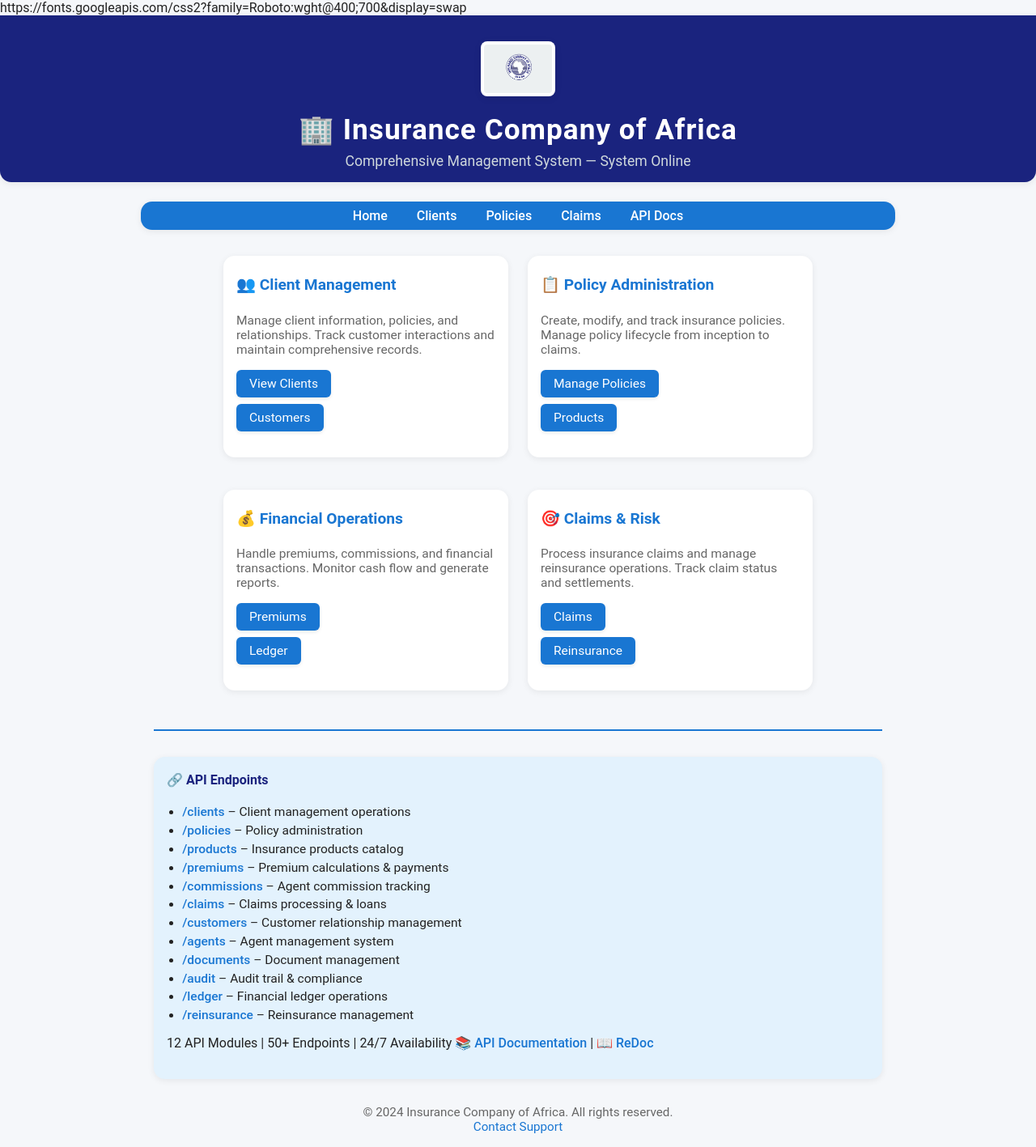
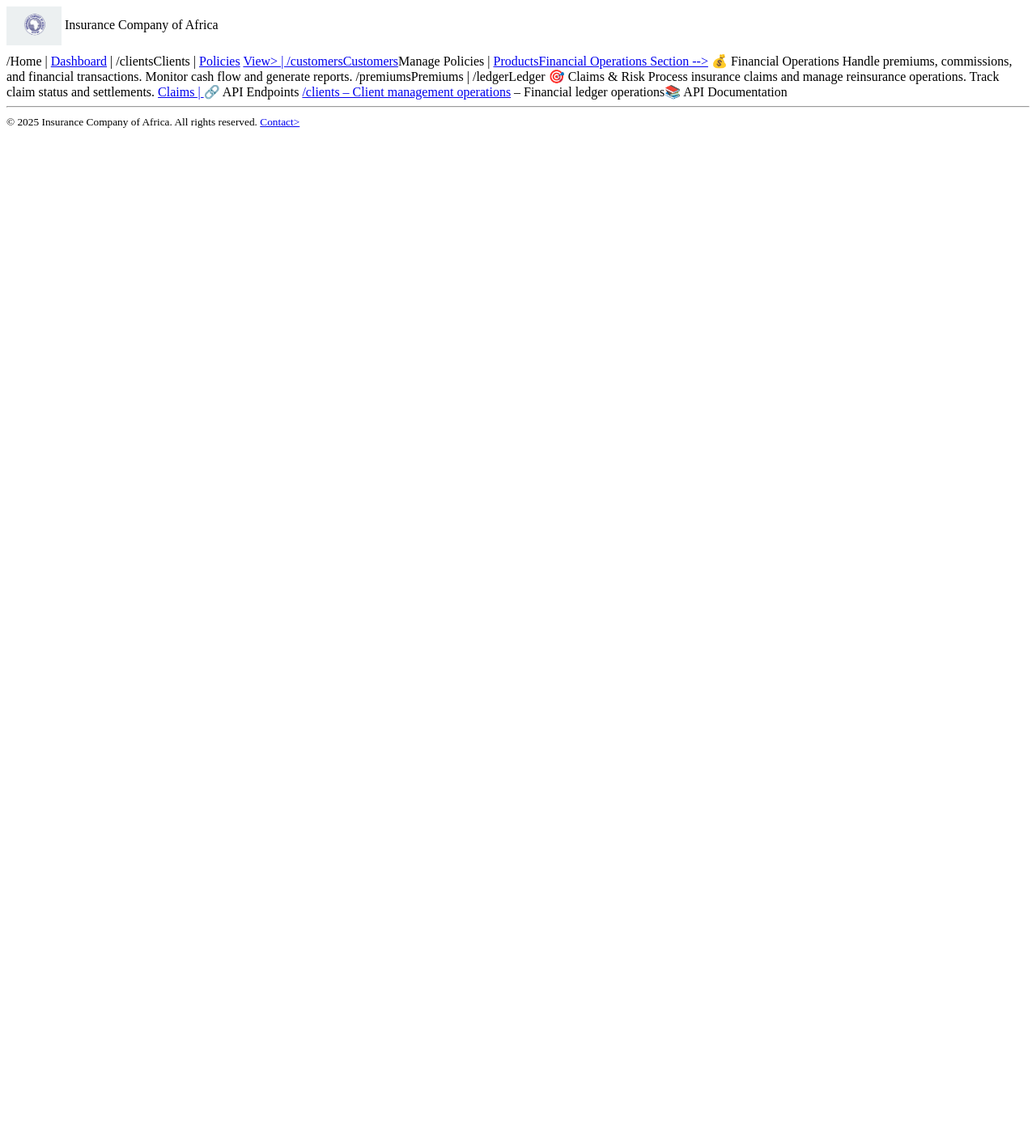
Before and after one commit to ivinaconsultancyinc/ica_app, a FastAPI app: page / in a window 1280 px wide. Shown: the whole page at 81% size. After the commit the page ends 158 px from the top, so only its background shows below. Run offline with FastAPI, Linux system fonts and the light colour scheme.

Commit message:
Update index.html

```diff
--- a/insurance_app/templates/index.html
+++ b/insurance_app/templates/index.html
@@ -1,267 +1,115 @@
-<!DOCTYPE html>
-<html lang="en">
-<head>
-  <meta charset="UTF-8">
-  <title>Insurance Company of Africa - Management System</title>
-  <meta name="viewport" content="width=device-width, initial-scale=1.0">
-  <!-- Favicon -->
-  <link rel="shortcut icon" href="/static/favicon.ico">
-  <!-- Google Fonts for a modern look -->
-  https://fonts.googleapis.com/css2?family=Roboto:wght@400;700&display=swap
-  <style>
-    :root {
-      --primary: #1a237e;
-      --accent: #1976d2;
-      --background: #f5f7fa;
-      --card-bg: #fff;
-      --text: #222;
-      --muted: #666;
-      --border-radius: 14px;
-      --shadow: 0 2px 8px rgba(0,0,0,0.07);
-    }
-    body {
-      background: var(--background);
-      color: var(--text);
-      font-family: 'Roboto', Arial, sans-serif;
-      margin: 0;
-      padding: 0;
-    }
-    header {
-      background: var(--primary);
-      color: #fff;
-      padding: 2rem 1rem 1rem 1rem;
-      text-align: center;
-      border-bottom-left-radius: var(--border-radius);
-      border-bottom-right-radius: var(--border-radius);
-      box-shadow: var(--shadow);
-    }
-    header img {
-      height: 60px;
-      margin-bottom: 1rem;
-      border-radius: 8px;
-      box-shadow: 0 2px 8px rgba(0,0,0,0.10);
-      background: #fff;
-      padding: 4px;
-    }
-    header h1 {
-      margin: 0;
-      font-size: 2.2rem;
-      letter-spacing: 1px;
-    }
-    header p {
-      margin: 0.5rem 0 0 0;
-      font-size: 1.1rem;
-      color: #cfd8dc;
-    }
-    nav {
-      background: var(--accent);
-      padding: 0.5rem 1rem;
-      text-align: center;
-      border-radius: var(--border-radius);
-      margin: 1.5rem auto 2rem auto;
-      max-width: 900px;
-      box-shadow: var(--shadow);
-    }
-    nav a {
-      color: #fff;
-      text-decoration: none;
-      margin: 0 1rem;
-      font-weight: 500;
-      font-size: 1rem;
-      transition: color 0.2s;
-    }
-    nav a:hover {
-      color: #ffeb3b;
-      text-decoration: underline;
-    }
-    .container {
-      max-width: 900px;
-      margin: 2rem auto;
-      padding: 0 1rem;
-    }
-    .modules {
-      display: flex;
-      flex-wrap: wrap;
-      gap: 1.5rem;
-      justify-content: center;
-    }
-    .card {
-      background: var(--card-bg);
-      border-radius: var(--border-radius);
-      box-shadow: var(--shadow);
-      flex: 1 1 260px;
-      min-width: 260px;
-      max-width: 320px;
-      padding: 1.5rem 1rem;
-      margin-bottom: 1rem;
-      display: flex;
-      flex-direction: column;
-      align-items: flex-start;
-      transition: box-shadow 0.2s, transform 0.2s;
-    }
-    .card:hover {
-      box-shadow: 0 6px 24px rgba(0,0,0,0.12);
-      transform: translateY(-4px) scale(1.02);
-    }
-    .card h3 {
-      margin-top: 0;
-      color: var(--accent);
-      font-size: 1.2rem;
-      margin-bottom: 0.5rem;
-    }
-    .card p {
-      color: var(--muted);
-      font-size: 0.97rem;
-      margin-bottom: 1rem;
-    }
-    .card a {
-      display: inline-block;
-      background: var(--accent);
-      color: #fff;
-      text-decoration: none;
-      padding: 0.5rem 1rem;
-      border-radius: 6px;
-      margin-right: 0.5rem;
-      margin-bottom: 0.5rem;
-      font-size: 0.97rem;
-      box-shadow: 0 2px 4px rgba(0,0,0,0.08);
-      transition: background 0.2s, transform 0.2s;
-    }
-    .card a:hover {
-      background: #1565c0;
-      transform: translateY(-2px) scale(1.05);
-    }
-    .api-section {
-      background: #e3f2fd;
-      border-radius: var(--border-radius);
-      padding: 1.2rem 1rem;
-      margin: 2rem 0;
-      box-shadow: var(--shadow);
-    }
-    .api-section h4 {
-      margin-top: 0;
-      color: var(--primary);
-    }
-    .api-section ul {
-      padding-left: 1.2rem;
-      margin: 0.5rem 0 0 0;
-    }
-    .api-section li {
-      margin-bottom: 0.3rem;
-      font-size: 0.97rem;
-    }
-    .api-section a {
-      color: var(--accent);
-      text-decoration: none;
-      font-weight: 500;
-    }
-    .api-section a:hover {
-      text-decoration: underline;
-      color: #1565c0;
-    }
-    hr {
-      border: none;
-      border-top: 2px solid var(--accent);
-      margin: 2rem 0;
-    }
-    footer {
-      text-align: center;
-      color: var(--muted);
-      font-size: 0.95rem;
-      margin: 2rem 0 1rem 0;
-    }
-    footer a {
-      color: var(--accent);
-      text-decoration: none;
-      margin: 0 0.5rem;
-    }
-    footer a:hover {
-      text-decoration: underline;
-    }
-    @media (max-width: 700px) {
-      .modules {
-        flex-direction: column;
-        gap: 1rem;
-      }
-      .card {
-        max-width: 100%;
-      }
-      .container {
-        padding: 0 0.5rem;
-      }
-      nav {
-        font-size: 0.95rem;
-        padding: 0.5rem 0.2rem;
-      }
-    }
-  </style>
-</head>
-<body>
-  <header>
-    <img src="/static/logo.png" alt="Company Logo">
-    <h1>🏢 Insurance Company of Africa</h1>
-    <p>Comprehensive Management System &mdash; System Online</p>
-  </header>
-  <nav>
-    <a href="/">Home</a>
-    <a href="/clients">Clients</a>
-    <a href="/policies">Policies</a>
-    <a href="/claims">Claims</a>
-    <a href="/docs">API Docs</a>
-  </nav>
-  <div class="container">
-    <div class="modules">
-      <div class="card">
-        <h3>👥 Client Management</h3>
-        <p>Manage client information, policies, and relationships. Track customer interactions and maintain comprehensive records.</p>
-        <a href="/clients">View Clients</a>
-        <a href="/customers">Customers</a>
-      </div>
-      <div class="card">
-        <h3>📋 Policy Administration</h3>
-        <p>Create, modify, and track insurance policies. Manage policy lifecycle from inception to claims.</p>
-        <a href="/policies">Manage Policies</a>
-        <a href="/products">Products</a>
-      </div>
-      <div class="card">
-        <h3>💰 Financial Operations</h3>
-        <p>Handle premiums, commissions, and financial transactions. Monitor cash flow and generate reports.</p>
-        <a href="/premiums">Premiums</a>
-        <a href="/ledger">Ledger</a>
-      </div>
-      <div class="card">
-        <h3>🎯 Claims & Risk</h3>
-        <p>Process insurance claims and manage reinsurance operations. Track claim status and settlements.</p>
-        <a href="/claims">Claims</a>
-        <a href="/reinsurance">Reinsurance</a>
-      </div>
-    </div>
-    <hr>
-    <div class="api-section">
-      <h4>🔗 API Endpoints</h4>
-      <ul>
-        <li><a href="/clients">/clients</a> – Client management operations</li>
-        <li><a href="/policies">/policies</a> – Policy administration</li>
-        <li><a href="/products">/products</a> – Insurance products catalog</li>
-        <li><a href="/premiums">/premiums</a> – Premium calculations & payments</li>
-        <li><a href="/commissions">/commissions</a> – Agent commission tracking</li>
-        <li><a href="/claims">/claims</a> – Claims processing & loans</li>
-        <li><a href="/customers">/customers</a> – Customer relationship management</li>
-        <li><a href="/agents">/agents</a> – Agent management system</li>
-        <li><a href="/documents">/documents</a> – Document management</li>
-        <li><a href="/audit">/audit</a> – Audit trail & compliance</li>
-        <li><a href="/ledger">/ledger</a> – Financial ledger operations</li>
-        <li><a href="/reinsurance">/reinsurance</a> – Reinsurance management</li>
-      </ul>
-      <p>12 API Modules | 50+ Endpoints | 24/7 Availability
-        <a href="/docs">📚 API Documentation</a> |
-        <a href="/redoc">📖 ReDoc</a>
-      </p>
-    </div>
-  </div>
-  <footer>
-    © 2024 Insurance Company of Africa. All rights reserved.<br>
-    <a href="mailto:support@insurancecompany.com">Contact Support</a>
-  </footer>
-</body>
-</html>
+{% extends "base.html" %}
+
+{% block title %}Home | Insurance Company of Africa{% endblock %}
+
+{% block content %}
+
+🏢 Insurance Company of Africa
+
+Comprehensive Management System — System Online
+
+
+
+👥 Client Management
+
+
+
+Manage client information, policies, and relationships. Track customer interactions and maintain comprehensive records.
+
+    <a href=" clients"="">View> | /customersCustomers</a href=">
+
+
+
+📋 Policy Administration
+
+
+
+Create, modify, and track insurance policies. Manage policy lifecycle from inception to claims.
+
+    <a href=" policies"="">Manage Policies | <a href=" products"="">ProductsFinancial Operations Section --></a href="></a href=">
+
+
+
+💰 Financial Operations
+
+
+
+Handle premiums, commissions, and financial transactions. Monitor cash flow and generate reports.
+
+    /premiumsPremiums | /ledgerLedger
+
+
+
+🎯 Claims & Risk
+
+
+
+Process insurance claims and manage reinsurance operations. Track claim status and settlements.
+
+    <a href=" claims"="">Claims | <a href=" reinsurancection=""></a href="></a href=">
+
+
+
+🔗 API Endpoints
+
+
+
+
+
+    <a href=" clients"="">/clients – Client management operations</a href=">
+
+>/policies/policies – Policy administration
+
+
+
+    /products/products – Insurance products catalog
+
+
+
+    /premiums/premiums – Premium calculations & payments
+
+
+
+    /commissions/commissions – Agent commission tracking
+
+
+
+    /claims/claims – Claims processing & loans
+
+
+
+    /customers/customers – Customer relationship management
+
+
+
+    /agents/agents – Agent management system
+
+
+
+    /documents/documents – Document management
+
+
+
+    /audit/audit – Audit trail & compliance
+
+
+
+    <a href=" ledger"=""> – Financial ledger operations</a href=">
+
+
+
+    /reinsurance/reinsurance – Reinsurance management
+
+
+
+
+
+        12 API Modules   |   50+ Endpoints   |   24/7 Availability
+
+
+
+        <a href=" docs"="">📚 API Documentation</a href=">
+
+
+
+{% endblock %}
```
